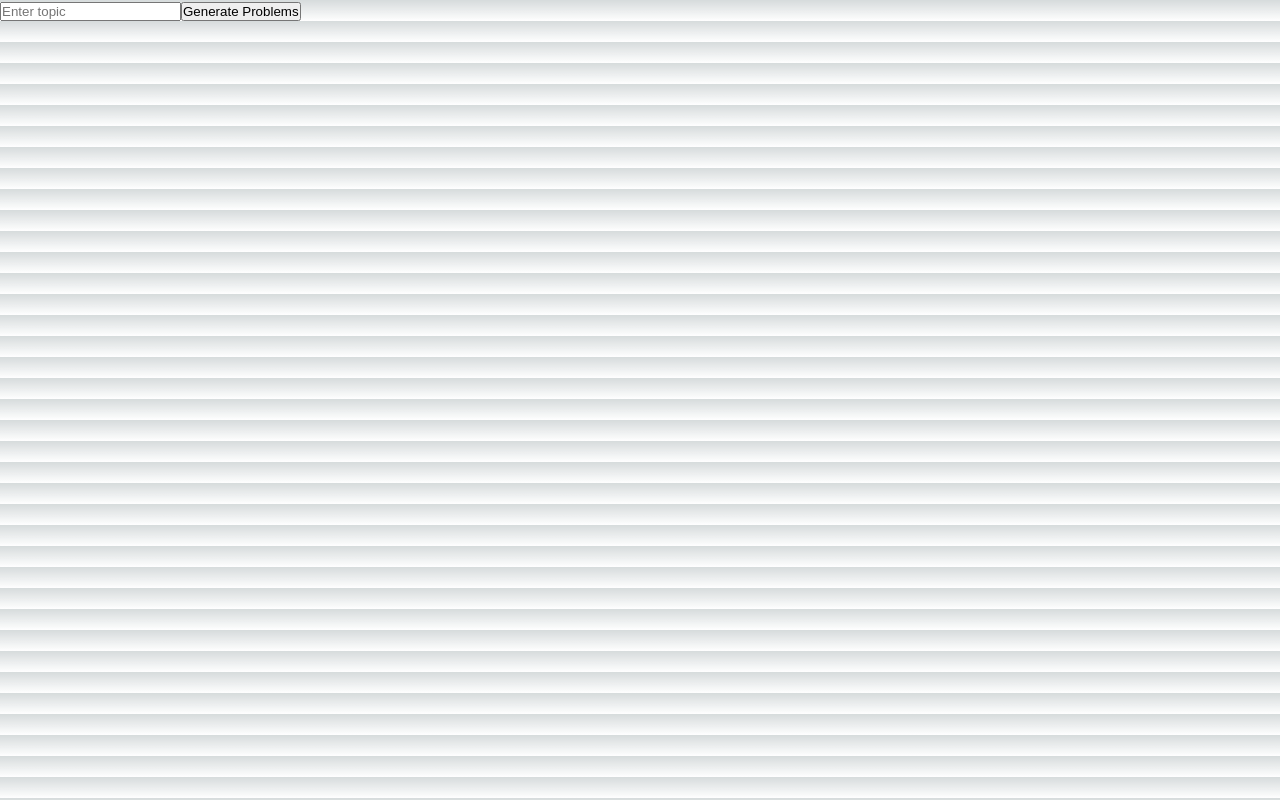
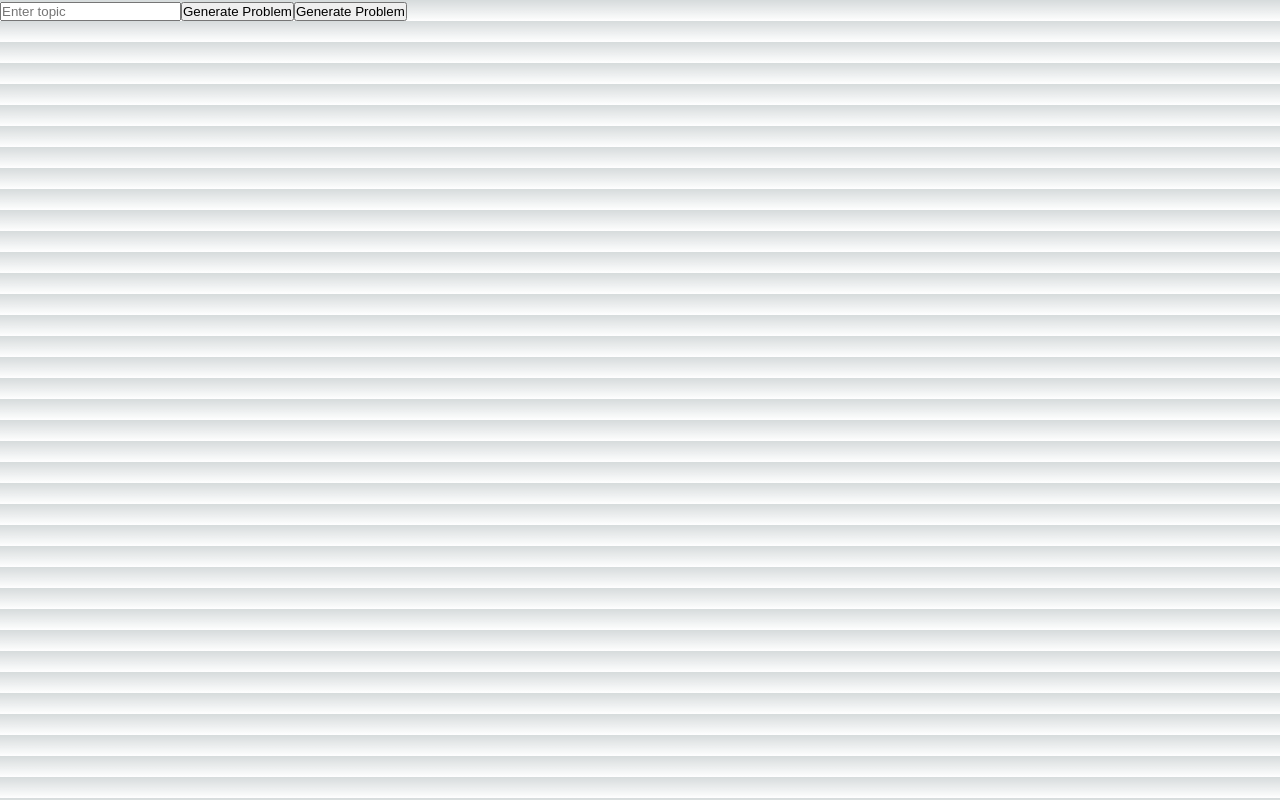
Before and after one commit to Awesomedonut/Practice-Problem-Generator, a Next.js app in the folder probloom/: page / in a window 1280 px wide. Built offline with nearby package versions, Linux system fonts and the light colour scheme.

Commit message:
Working on solution generation feature

```diff
--- a/probloom/src/app/page.tsx
+++ b/probloom/src/app/page.tsx
@@ -6,20 +6,21 @@ import styles from './page.module.css';
 export default function Home() {
   const [topic, setTopic] = useState('');
   const [problems, setProblems] = useState('');
+  const [solutions, setSolutions] = useState('');
   const [loading, setLoading] = useState(false);
   const [error, setError] = useState('');
 
-  async function handleGenerateProblems() {
+  async function handleGeneration(prompt: string, setFunction: any) {
     setLoading(true);
     setError('');
 
     try {
-      const response = await fetch('/api/openai', {
-        method: 'POST',
+      const response = await fetch('/api/openai', { //TODO: logic that ensures there are no repeat questions
+        method: 'POST', //TODO: optimize api call?
         headers: {
           'Content-Type': 'application/json',
         },
-        body: JSON.stringify({ prompt: `Create practice problems for the following topic: ${topic}` }),
+        body: JSON.stringify({ prompt:prompt }),
       });
 
       if (!response.ok) {
@@ -28,7 +29,7 @@ export default function Home() {
 
       const data = await response.json();
       console.log(data);
-      setProblems(data.data);
+      setFunction(data.data);
     } catch (error) {
       console.error('Error calling /api/openai:', error);
       setError('Failed to generate problems. Please try again later.');
@@ -36,6 +37,15 @@ export default function Home() {
       setLoading(false);
     }
   }
+
+  async function handleGenerateProblems() {
+    handleGeneration(`Create a practice problem for the following topic: ${topic}.`, setProblems);
+  }
+
+  async function handleGenerateSolutions() {
+    handleGeneration(`Create a practice problem for the following topic: ${topic}.`, setProblems);
+  }
+
 
   return (
     <div className={styles.container}>
@@ -48,10 +58,14 @@ export default function Home() {
           className={styles.input}
         />
         <button onClick={handleGenerateProblems} className={styles.button} disabled={loading}>
-          {loading ? 'Generating...' : 'Generate Problems'}
+          {loading ? 'Generating...' : 'Generate Problem'}
+        </button>
+        <button onClick={handleGenerateSolutions} className={styles.button} disabled={loading}>
+          {loading ? 'Generating...' : 'Generate Problem'}
         </button>
       </div>
       {problems && <div className={styles.problems}>{problems}</div>}
+      {solutions && <div className={styles.problems}>{solutions}</div>}
       {error && <p className={styles.error}>{error}</p>}
     </div>
   );
```
